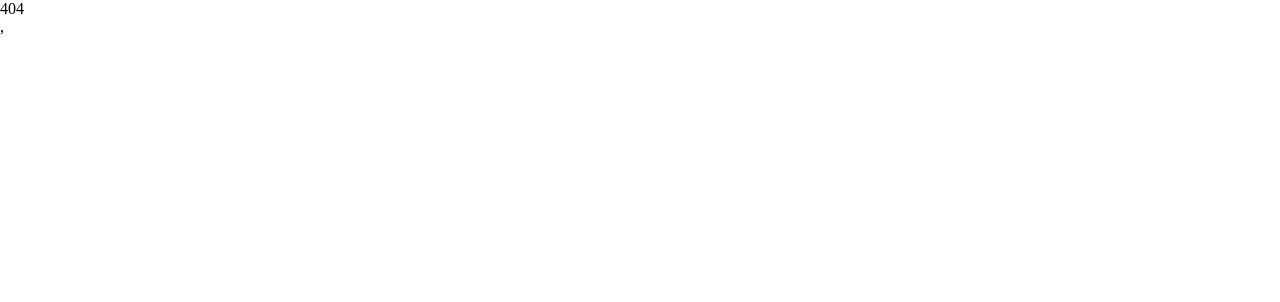
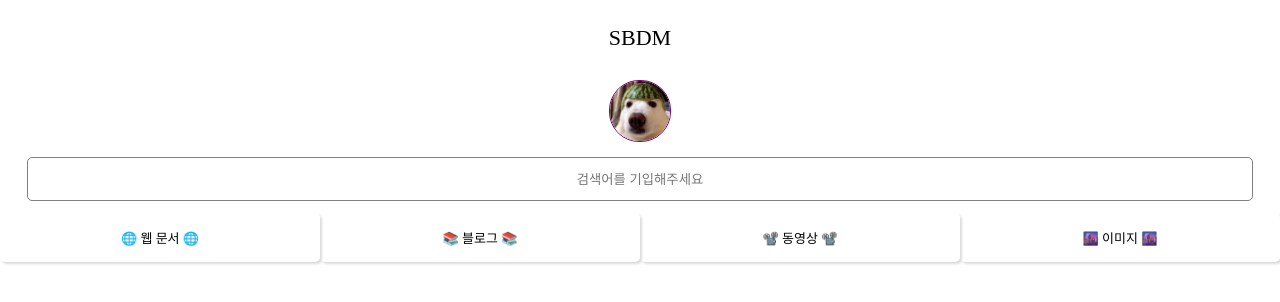
Before and after one commit to sstipdev/Search-Engine, a React (Vite) app: page /main in a window 1280 px wide. Shown: the top 302 px of the page. Built offline with nearby package versions, Linux system fonts and the light colour scheme; no server answers.

Commit message:
파이어베이스 설치

```diff
--- a/package.json
+++ b/package.json
@@ -9,6 +9,7 @@
     "preview": "vite preview"
   },
   "dependencies": {
+    "firebase": "^9.6.1",
     "react": "^18.2.0",
     "react-dom": "^18.2.0",
     "react-icons": "^4.7.1",
--- a/src/App.jsx
+++ b/src/App.jsx
@@ -1,4 +1,4 @@
-import ChoiceType from "./components/ChoiceType";
+import ChoiceType from "./routes/ChoiceType";
 import { Routes, Route } from "react-router-dom";
 import Login from "./routes/Login";
 import NotPage from "./routes/NotPage";
@@ -8,7 +8,7 @@ function App() {
     <div className="App">
       <Routes>
         <Route path="/" element={<Login />} />
-        <Route path="test" element={<ChoiceType />} />
+        <Route path="main" element={<ChoiceType />} />
         <Route path="*" element={<NotPage />} />
       </Routes>
     </div>
```
Also changed, not shown: src/routes/ChoiceType.jsx (renamed from src/components/ChoiceType.jsx, +4 -4 lines), src/Auth.jsx (added), 1 other file (tests, documents, lock files or other folders).
